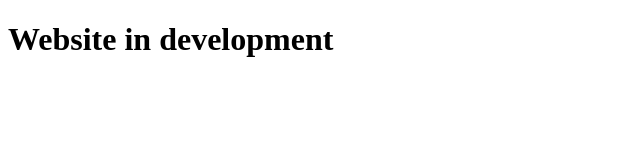
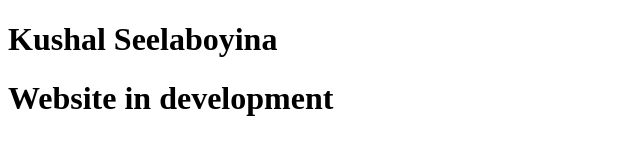
Before and after one commit to KushalSeelaboyina/KushalSeelaboyina.github.io, a plain HTML site: page index.html in a window 1280 px wide. Shown: the whole page, without its empty margins (0-640 px from the left). Drawn offline with Linux system fonts and the light colour scheme.

Commit message:
Portfolio

```diff
--- a/index.html
+++ b/index.html
@@ -4,6 +4,7 @@
         <title>Porfolio</title>
     </head>
     <body>
+            <h1>Kushal Seelaboyina</h1>
             <h1>Website in development</h1>
     </body>
 </html>
```
